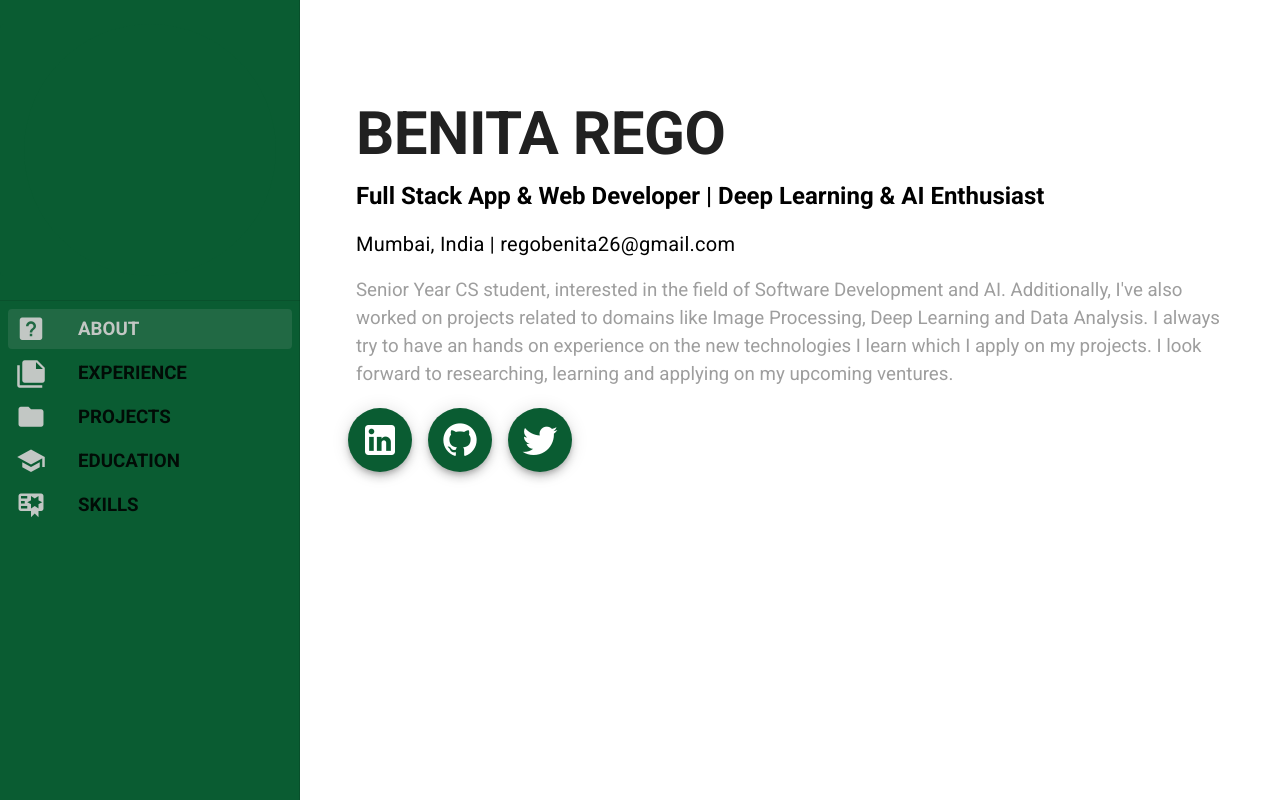
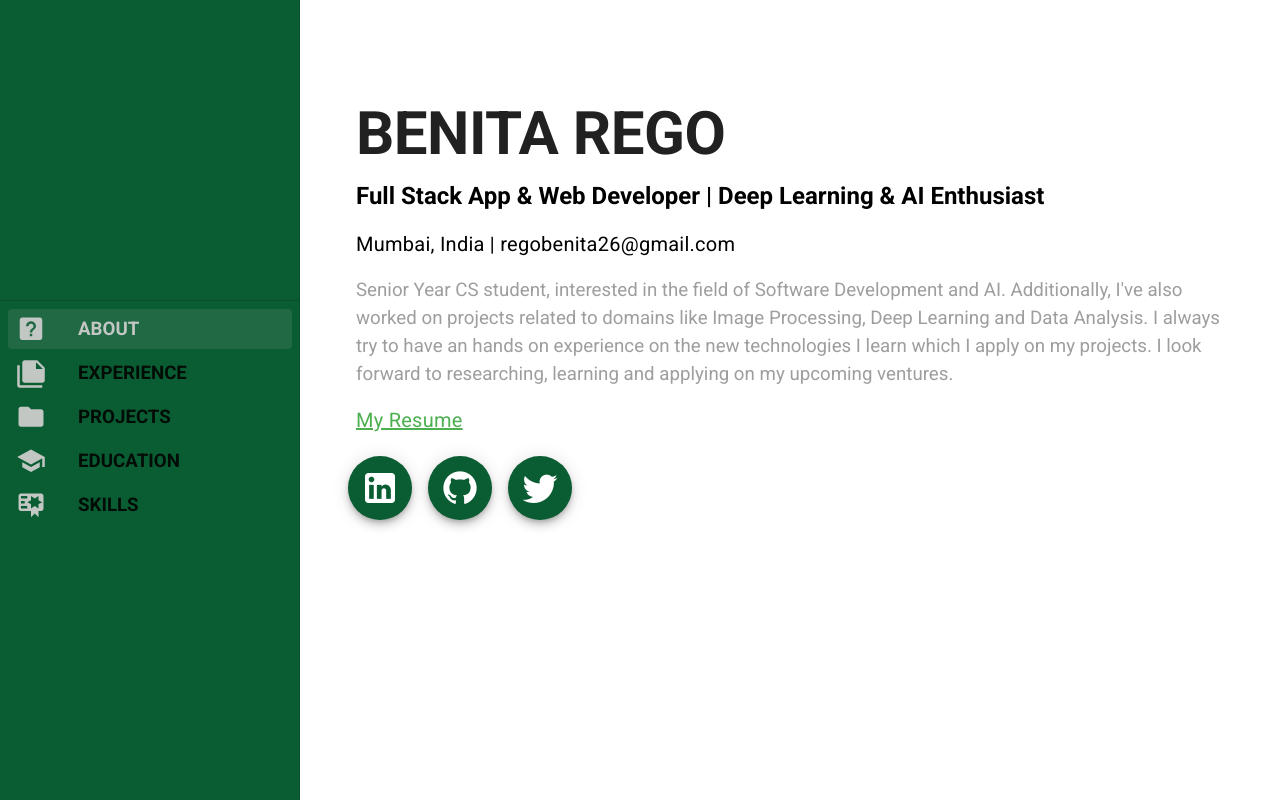
Before and after one commit to benitarego/benitarego.github.io, a Vue app: page / in a window 1280 px wide. Built offline with nearby package versions, Linux system fonts and the light colour scheme.

Commit message:
Update Home.vue

```diff
--- a/src/views/Home.vue
+++ b/src/views/Home.vue
@@ -13,6 +13,7 @@
           related to domains like Image Processing, Deep Learning and Data Analysis. I always try to have an hands on experience on the new
           technologies I learn which I apply on my projects. I look forward to researching, learning and applying on my upcoming ventures.
         </h3>
+        <h3 class="px-4 pt-4"><a href="https://drive.google.com/file/d/1xOiFdtlZlkIe9sHrVXfTLZRw5akI5c9s/view?usp=sharing" target="_blank" class="green--text font-weight-regular title">My Resume</a></h3>
         <v-row class="d-flex pa-3 mt-2">
           <v-btn class="mx-2" href="https://www.linkedin.com/in/benitarego/" target="_blank" fab dark large color="#0A5C32">
             <v-icon size="40" dark>mdi-linkedin</v-icon>
```
